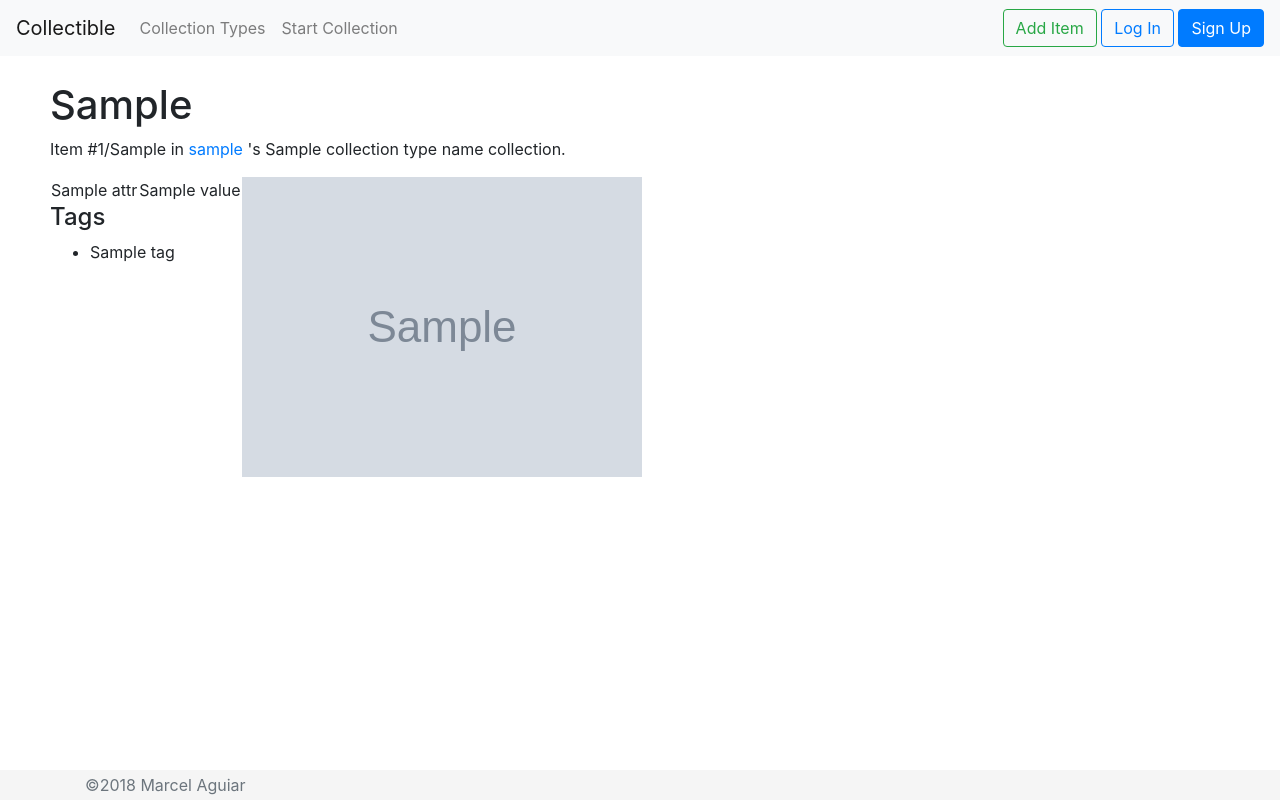
After one commit to marcelaguiar/Collectible, a Django app: template collectionsapp/templates/collectionsapp/bottle_cap.html in a window 1280 px wide. The commit adds this page. Run offline with Django 3.2, Linux system fonts and the light colour scheme; the template is opened without the code that fills it: most values are stand-ins (such as "Sample title", 1, 10 or a date in 2020); grey boxes marked "Sample" are stand-in pictures; some libraries are stand-ins or nearby versions.

Commit message:
Moving focus to bottle caps, started user profiles, fixed user error

```diff
--- a/Collectible/urls.py
+++ b/Collectible/urls.py
@@ -22,6 +22,7 @@ urlpatterns = [
     path('', views.home, name='home'),
     path('accounts/', include('django.contrib.auth.urls')),
     path('admin/', admin.site.urls),
+    path('bottle_cap/<int:item_id>/', views.bottle_cap, name='bottle_cap'),
     path('collection_types/', views.collection_types, name='collection_types'),
     path('create_collection/', views.create_collection, name='create_collection'),
     path('create_collection_type/', views.create_collection_type, name='create_collection_type'),
@@ -30,9 +31,9 @@ urlpatterns = [
     path('explore_collection/<int:collection_id>/', views.explore_collection, name='explore_collection'),
     path('explore_collection_type/<int:collection_type_id>/', views.explore_collection_type, name='explore_collection_type'),
     path('input_item_details/<int:collection_id>/', views.input_item_details, name='input_item_details'),
-    path('item/<int:item_id>/', views.item, name='item'),
     path('logout/', views.logout_view, name='logout'),
     path('my_collections/', views.my_collections, name='my_collections'),
+    path('profile/<int:user_id>/', views.profile, name='profile'),
     path('select_collection/', views.select_collection, name='select_collection'),
     path('select_fieldset', views.select_fieldset, name='select_fieldset'),
     path('select_existing_fieldset', views.select_existing_fieldset, name='select_existing_fieldset'),
--- a/collectionsapp/admin.py
+++ b/collectionsapp/admin.py
@@ -1,5 +1,5 @@
 from django.contrib import admin
-from .models import BottleCap, CollectionType, Collection, CollectionItem, CollectionFieldset
+from .models import BottleCap, CollectionType, Collection, CollectionItem, CollectionFieldset, CollectionItemImage
 import eav
 
 
@@ -7,5 +7,6 @@ import eav
 admin.site.register(CollectionType)
 admin.site.register(BottleCap)
 admin.site.register(Collection)
+admin.site.register(CollectionItemImage)
 admin.site.register(CollectionFieldset)
 eav.register(CollectionItem)
--- a/collectionsapp/static/collectionsapp/css/base.css
+++ b/collectionsapp/static/collectionsapp/css/base.css
@@ -5,6 +5,10 @@ html {
 
 body {
   margin-bottom: 60px; /* Margin bottom by footer height */
+}
+
+a:hover {
+    text-decoration-line: none;
 }
 
 .footer {
@@ -47,3 +51,17 @@ li.no-bullets {
 .flex-width{
     flex-grow: 1;
 }
+
+.item-display-form-container {
+    display: flex;
+    flex-flow: row wrap;
+    align-items: flex-start;
+}
+
+.image-column {
+
+}
+
+.details-column {
+
+}
--- a/collectionsapp/templates/base.html
+++ b/collectionsapp/templates/base.html
@@ -16,6 +16,7 @@
 
         <link rel="stylesheet" type="text/css" href="{% static 'collectionsapp/css/base.css' %}" />
         <link rel="stylesheet" type="text/css" href="{% static 'collectionsapp/css/login.css' %}" />
+        <link rel="shortcut icon" type="image/png" href="{% static 'collectionsapp/img/favicon.ico' %}" />
 
         <title>Collectible</title>
     </head>
@@ -47,16 +48,18 @@
                     {% endif %}
                     <div class="dropdown">
                         <a class="btn btn-secondary dropdown-toggle" href="#" role="button" id="dropdownMenuLink" data-toggle="dropdown" aria-haspopup="true" aria-expanded="false">
-                            <i class="fas fa-user"></i>&nbsp;My Profile
+                            <!--<i class="fas fa-user"></i>-->
+                            <!--<img src="{% static 'collectionsapp/img/default.png' %}">-->
+                            <img src="{% static 'collectionsapp/img/user.svg' %}">
                         </a>
                         <div class="dropdown-menu dropdown-menu-right" aria-labelledby="dropdownMenuLink">
+                            <a class="dropdown-item" href="{% url 'profile' user.id %}">My Profile</a>
                             <a class="dropdown-item" href="{% url 'my_collections' %}">My Collections</a>
                             <a class="dropdown-item" href="#">Settings</a>
                             <div class="dropdown-divider"></div>
                             <a class="dropdown-item" href="{% url 'logout' %}">Sign out</a>
                         </div>
                     </div>
-                    <a class="navbar-brand" href="{% url 'home' %}"></a>
                     {% else %}
                     <a href="{% url 'login' %}">
                         <button type="button" class="btn btn-outline-primary" >Log In</button>
--- /dev/null
+++ b/collectionsapp/templates/collectionsapp/bottle_cap.html
@@ -0,0 +1,38 @@
+{% extends 'base.html' %}
+{% load static %}
+
+
+{% block body %}
+    <h1>{{ collection_item }}</h1>
+    <p>
+        <span>Item #{{ collection_item.id }}/{{ itemsInCollection }} in
+            <a href="{% url 'profile' collectionOwner.id %}">
+                {{ collectionOwner.username }}
+            </a>'s {{ collectionTypeName }} collection.
+        </span>
+    </p>
+
+    <div class="item-display-form-container">
+        <div class="details-column">
+
+            <table class="item-info">
+                {% for row in rows %}
+                    <tr>
+                        <td class="field-name">{{ row.attr }}</td>
+                        <td class="field-value">{{ row.value }}</td>
+                    </tr>
+                {% endfor %}
+            </table>
+
+            <h4>Tags</h4>
+            <ul>
+                {% for tag in tags %}
+                    <li>{{ tag }}</li>
+                {% endfor %}
+            </ul>
+        </div>
+        <div class="image-column">
+            <img src="{{ collection_item.image.url }}" alt="{{ collection_item }}">
+        </div>
+    </div>
+{% endblock %}
--- a/collectionsapp/templates/collectionsapp/explore_collection.html
+++ b/collectionsapp/templates/collectionsapp/explore_collection.html
@@ -14,7 +14,7 @@
     <!-- Display all items in collection -->
     <ul>
         {% for item in collection_items %}
-            <li><a href="{% url 'item' item.id %}">{{ item }}</a></li>
+            <li><a href="{% url 'bottle_cap' item.id  %}" >{{ item }}</a></li>
         {% endfor %}
     </ul>
 
```
Also changed, not shown: collectionsapp/models.py (+19 -15 lines), collectionsapp/templates/collectionsapp/explore_collection_type.html (+6 -1 lines), collectionsapp/templates/collectionsapp/item.html (deleted, +0 -24 lines), collectionsapp/templates/collectionsapp/profile.html (added, +7 -0 lines), collectionsapp/views.py (+33 -15 lines), collectionsapp/media/images/collections/1/109.JPG (renamed from 109.JPG), collectionsapp/media/images/collections/1/121.JPG (renamed from 121.JPG), collectionsapp/migrations/0001_initial.py, collectionsapp/migrations/0002_auto_20190421_2127.py (added), collectionsapp/static/collectionsapp/img/collectible-icon.svg (added), collectionsapp/static/collectionsapp/img/favicon.ico, collectionsapp/static/collectionsapp/img/user.svg (added).
